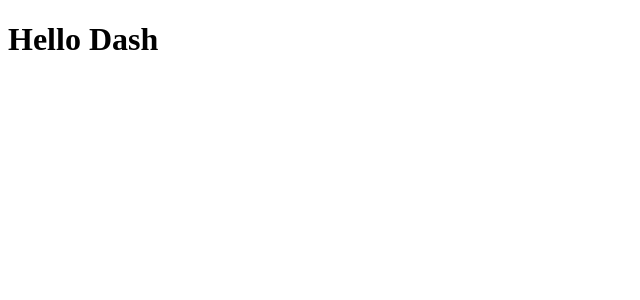
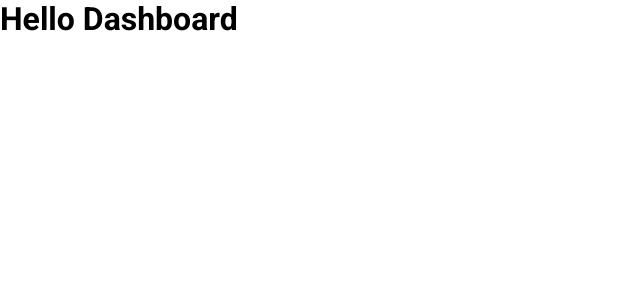
Before and after one commit to michaeldouglasf/React-TS-desenvolvendo-Dashboard, a React (Vite) app in the folder dashboard/: page / in a window 1280 px wide. Shown: the top 300 px of the page, without its empty margins (0-640 px from the left). Built offline with nearby package versions, Linux system fonts and the light colour scheme.

Commit message:
globalStyle and jsx completed

```diff
--- a/dashboard/index.html
+++ b/dashboard/index.html
@@ -4,6 +4,9 @@
     <meta charset="UTF-8" />
     <link rel="icon"  href="./src/assets/logo.svg" />
     <meta name="viewport" content="width=device-width, initial-scale=1.0" />
+    <link rel="preconnect" href="https://fonts.googleapis.com">
+<link rel="preconnect" href="https://fonts.gstatic.com" crossorigin>
+<link href="https://fonts.googleapis.com/css2?family=Roboto:wght@400;500;700&display=swap" rel="stylesheet">
     <title>Dashboard</title>
   </head>
   <body>
--- a/dashboard/src/App.tsx
+++ b/dashboard/src/App.tsx
@@ -1,13 +1,16 @@
-import { useState } from 'react'
+import React from "react";
+import GlobalStyles from "./styles/GlobalStyles";
 
-function App() {
-  const [count, setCount] = useState(0)
+import Dashboard from "./Pages/Dashboard";
 
+
+const App = () => {
   return (
-    <div >
-        <h1>Hello world</h1>
-    </div>
+    <>
+      <GlobalStyles/>
+      <Dashboard/>
+    </>
+
   )
 }
-
-export default App
+export default App;
--- a/dashboard/src/Pages/Dashboard/index.tsx
+++ b/dashboard/src/Pages/Dashboard/index.tsx
@@ -3,7 +3,7 @@
 function Dashboard (props: any) {
     return (
         <div>
-            <h1>Hello Dash</h1>
+            <h1>Hello Dashboard</h1>
         </div>
     );
 }
--- a/dashboard/src/Pages/Dashboard/style.ts
+++ b/dashboard/src/Pages/Dashboard/style.ts
@@ -0,0 +1 @@
+import styled from "styled-components";
--- a/dashboard/src/Pages/List/style.ts
+++ b/dashboard/src/Pages/List/style.ts
@@ -0,0 +1 @@
+import styled from "styled-components";
--- a/dashboard/src/Pages/Signin/style.ts
+++ b/dashboard/src/Pages/Signin/style.ts
@@ -0,0 +1 @@
+import styled from "styled-components";
--- a/dashboard/src/main.tsx
+++ b/dashboard/src/main.tsx
@@ -1,9 +1,9 @@
 import React from 'react'
 import ReactDOM from 'react-dom/client'
-import Dashboard from './Pages/Dashboard'
+import App from './App';
 
 ReactDOM.createRoot(document.getElementById('root') as HTMLElement).render(
   <React.StrictMode>
-    <Dashboard />
+    <App />
   </React.StrictMode>
 )
--- /dev/null
+++ b/dashboard/src/styles/GlobalStyles.ts
@@ -0,0 +1,21 @@
+import { createGlobalStyle } from "styled-components";
+
+export default createGlobalStyle`
+    *{
+        margin:0;
+        padding:0;
+        box-sizing: border-box;
+        color:
+    }
+    html,body,#root {
+        height:100%;
+    }
+    *,button, input {
+        border: 0;
+        outline: 0;
+        font-family: 'Roboto',sans-serif;
+    }
+    button {
+        cursor: pointer;
+    }
+`;
```
